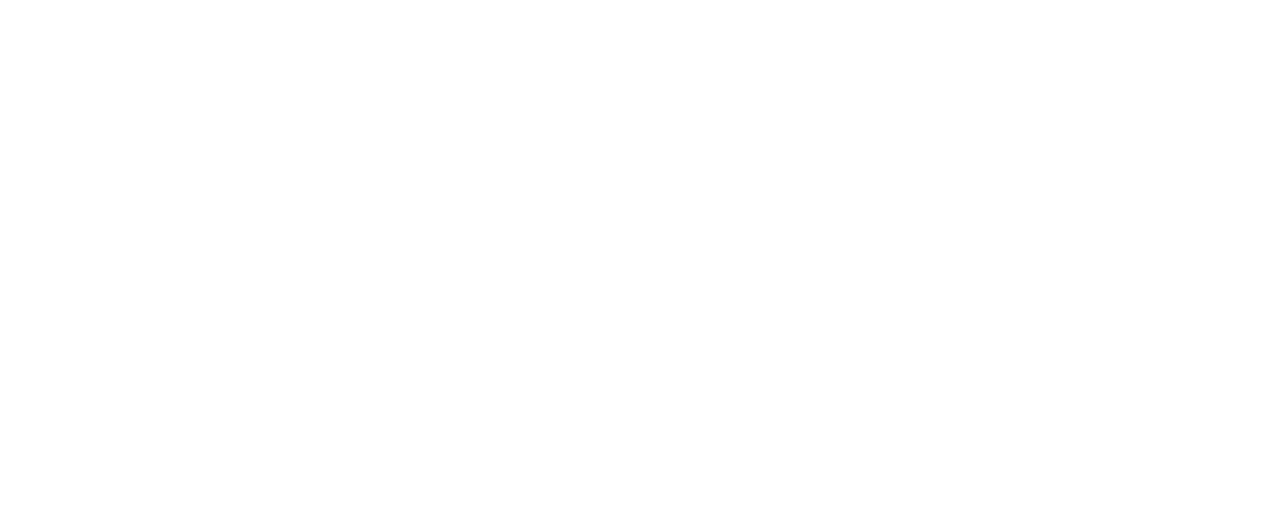
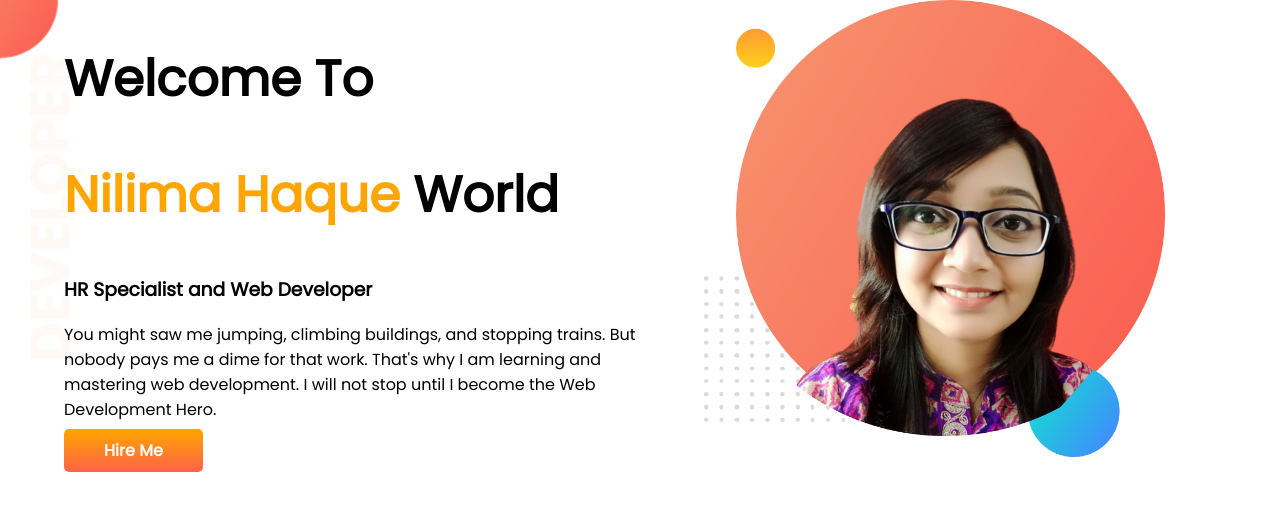
Before and after one commit to NilimaH/developer-portfolio, a plain HTML site: page index.html in a window 1280 px wide. Drawn offline with Linux system fonts and the light colour scheme.

Commit message:
top banner added

```diff
--- a/index.html
+++ b/index.html
@@ -1,13 +1,34 @@
 <!DOCTYPE html>
 <html lang="en">
+
 <head>
     <meta charset="UTF-8">
     <meta http-equiv="X-UA-Compatible" content="IE=edge">
     <meta name="viewport" content="width=device-width, initial-scale=1.0">
     <title>Nilima Portfolio</title>
+    <link rel="preconnect" href="https://fonts.googleapis.com">
+    <link rel="preconnect" href="https://fonts.gstatic.com" crossorigin>
+    <link href="https://fonts.googleapis.com/css2?family=Poppins&display=swap" rel="stylesheet">
     <link rel="stylesheet" href="style.css">
 </head>
+
 <body>
+    <section class="top-banner">
+        <div class="half-width">
+            <h1>Welcome To</h1>
+            <h1><span class="orange-color">Nilima Haque</span> World</h1>
+            <h3>HR Specialist and Web Developer</h3>
+            <p>You might saw me jumping, climbing buildings, and stopping trains. But nobody pays me a dime for that
+                work.
+                That's why I am learning and mastering web development. I will not stop until I become the Web
+                Development
+                Hero.</p>
+            <a class="link-button" target="_blank" href="https://www.linkedin.com/in/nilima-haque-tania-900930171/">Hire
+                Me</a>
+        </div>
+        <div class="half-width"><img src="images/Nilima-pic with bg.png" alt="">
+        </div>
+    </section>
+</body>
 
-</body>
 </html>
--- a/style.css
+++ b/style.css
@@ -0,0 +1,32 @@
+body{
+    font-family: 'Poppins', sans-serif;
+    margin: 0%;
+}
+h1{
+    font-size: 50px;
+}
+.orange-color{
+    color: orange;
+}
+section{
+    display: flex;
+}
+.half-width{
+    width: 50%;
+    padding-left: 5%;
+}
+.half-width img{
+    width: 80%;
+}
+.link-button{
+    text-decoration: none;
+    background-image: linear-gradient(orange, tomato);
+    color: white;
+    font-weight: 700;
+    padding: 10px 40px;
+    border-radius: 5px;
+}
+.top-banner{
+    background-image: url(images/top-banner.png);
+    background-repeat: no-repeat;
+}
```
Also changed, not shown: images/Nilima-pic with bg.png (added), images/Nilima1-bg.png (added), images/dream-bg.png (added), images/exp-bg.png (added), images/jhankar.png (added), images/jhankar2.png (added), images/my-bg.png (added), images/my-bg2.png (added), images/top-banner.png (added), 7 other files.
